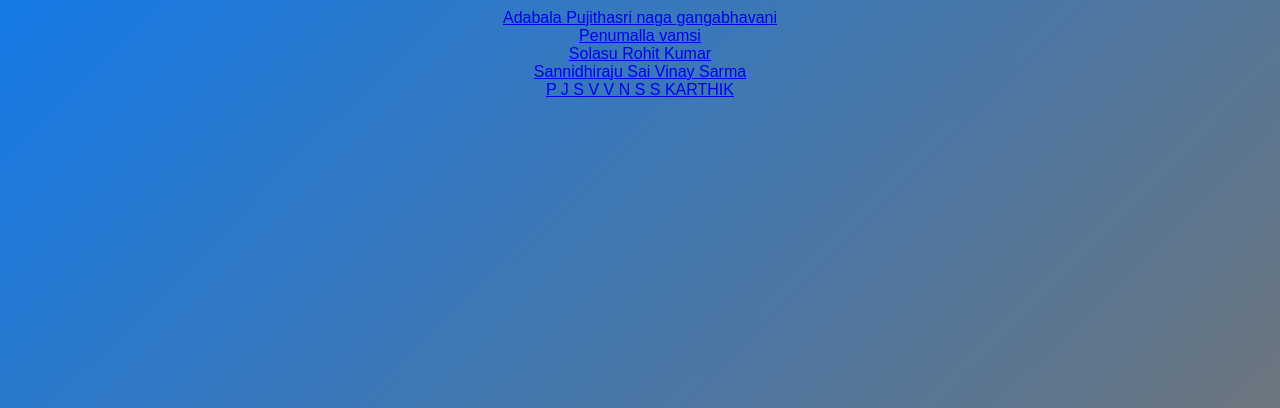
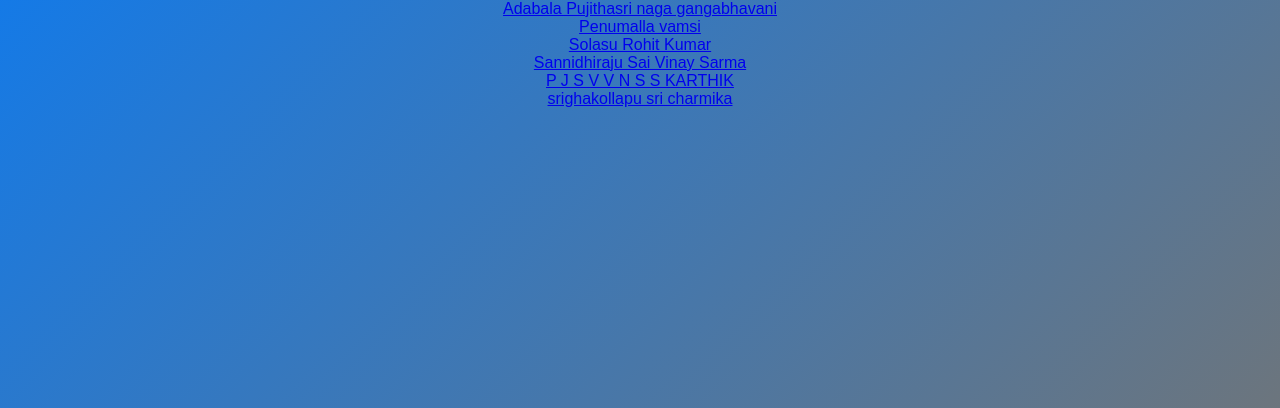
Before and after one commit to immannishanmukh/mentor, a plain HTML site: page day1/day1.html in a window 1280 px wide. Shown: the part 392-800 px from the top of the page. Drawn offline with Linux system fonts and the light colour scheme.

Commit message:
Update day1.html

```diff
--- a/day1/day1.html
+++ b/day1/day1.html
@@ -98,6 +98,7 @@
         <a href="https://www.cloudskillsboost.google/public_profiles/222f510c-0ee2-4c0d-b1a7-c0044734cbba">Solasu Rohit Kumar</a>
         <a href="https://www.cloudskillsboost.google/public_profiles/ea3f8bb0-951e-4ba6-8b4a-33be4709fdb6">Sannidhiraju Sai Vinay Sarma</a>
         <a href="https://www.cloudskillsboost.google/public_profiles/a25b37e6-390b-4148-8008-1b8d38146b4a"> P J S V V N S S KARTHIK</a>
+        <a href="https://www.cloudskillsboost.google/public_profiles/2735ba63-4609-4cc4-9bc1-21cb5dddb3b9"> srighakollapu sri charmika</a>
     </div>
 </body>
 </html>
```
